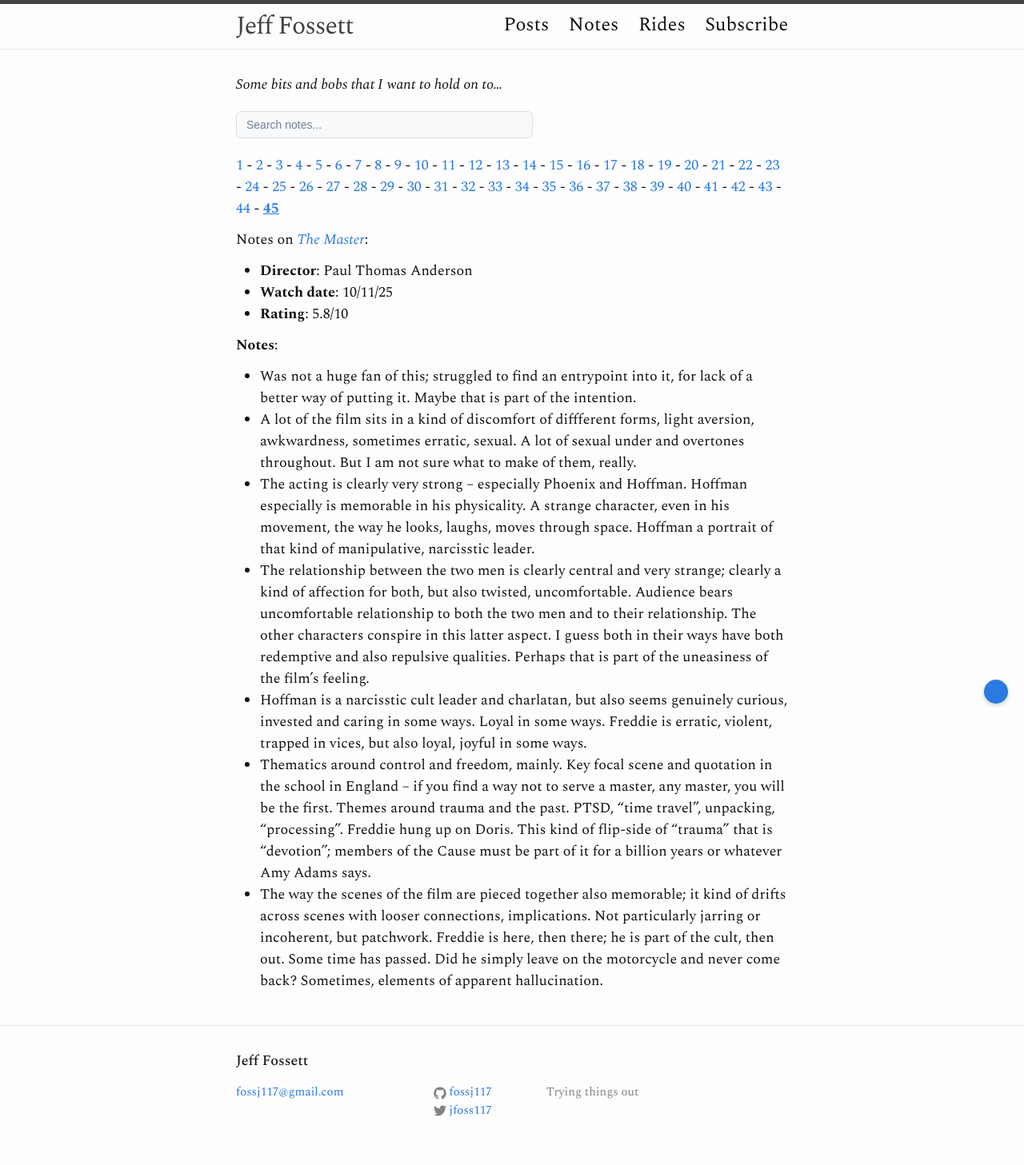
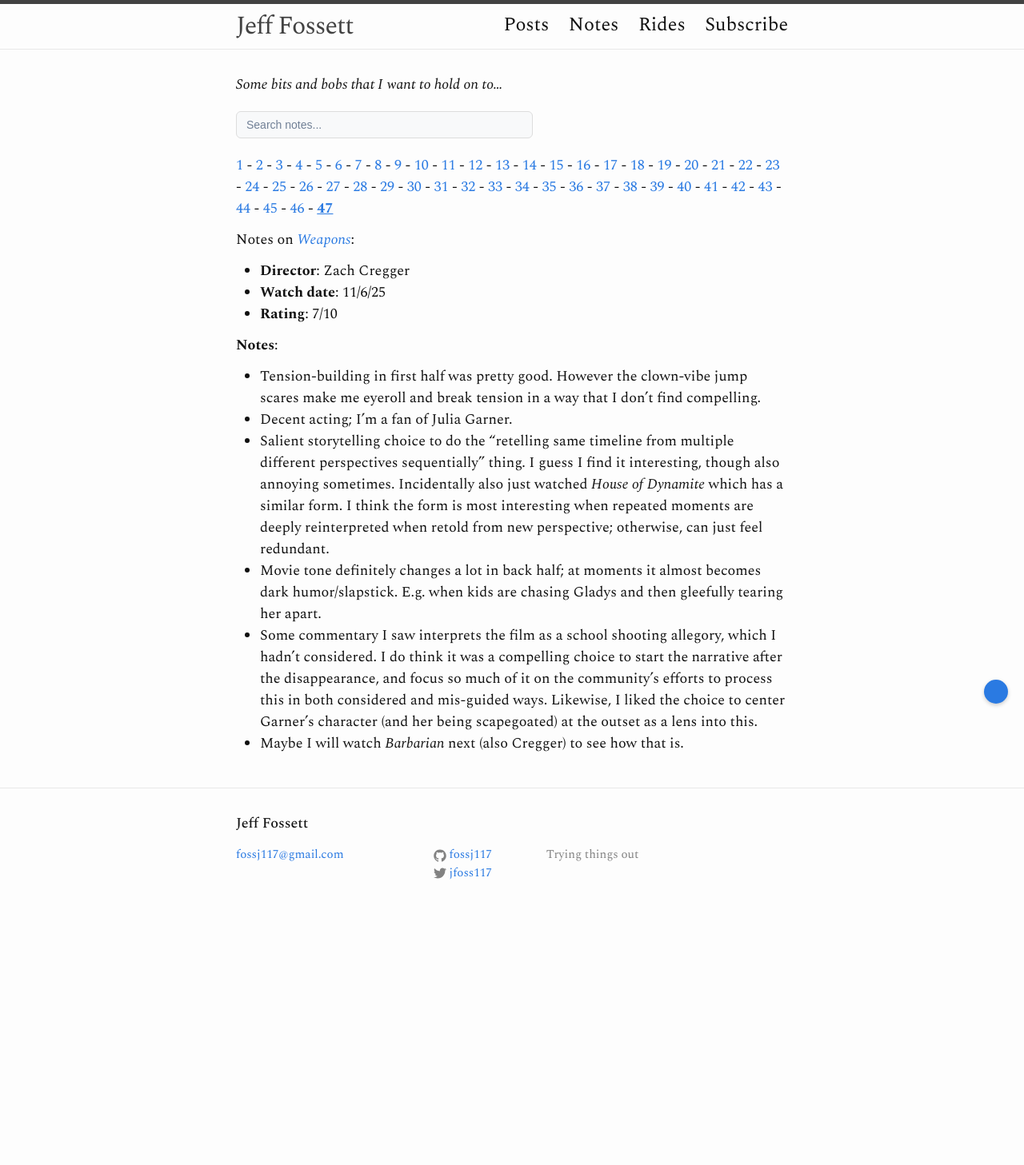
Before and after one commit to Fossj117/fossj117.github.io, a Jekyll site: the page built from notes.md, in a window 1280 px wide. Shown: the whole page at 80% size. Built offline with Jekyll 4.4.1, drawn with Linux system fonts in a browser that asks for light colours; after the commit the page ends 1160 px from its top, so only the background shows below that.

Commit message:
add some notes and new CV

```diff
--- /dev/null
+++ b/_notes/47.md
@@ -0,0 +1,18 @@
+---
+layout: note
+num: 47
+---
+
+Notes on [*Weapons*](https://en.wikipedia.org/wiki/Weapons_(2025_film)):
+* **Director**: Zach Cregger
+* **Watch date**: 11/6/25
+* **Rating**: 7/10
+
+**Notes**:
+
+* Tension-building in first half was pretty good. However the clown-vibe jump scares make me eyeroll and break tension in a way that I don't find compelling.
+* Decent acting; I'm a fan of Julia Garner.
+* Salient storytelling choice to do the "retelling same timeline from multiple different perspectives sequentially" thing. I guess I find it interesting, though also annoying sometimes. Incidentally also just watched *House of Dynamite* which has a similar form. I think the form is most interesting when repeated moments are deeply reinterpreted when retold from new perspective; otherwise, can just feel redundant.
+* Movie tone definitely changes a lot in back half; at moments it almost becomes dark humor/slapstick. E.g. when kids are chasing Gladys and then gleefully tearing her apart.
+* Some commentary I saw interprets the film as a school shooting allegory, which I hadn't considered. I do think it was a compelling choice to start the narrative after the disappearance, and focus so much of it on the community's efforts to process this in both considered and mis-guided ways. Likewise, I liked the choice to center Garner's character (and her being scapegoated) at the outset as a lens into this.
+* Maybe I will watch *Barbarian* next (also Cregger) to see how that is.
```
Also changed, not shown: _notes/46.md (added, +12 -0 lines), index.md (+2 -4 lines), 1 other file.
